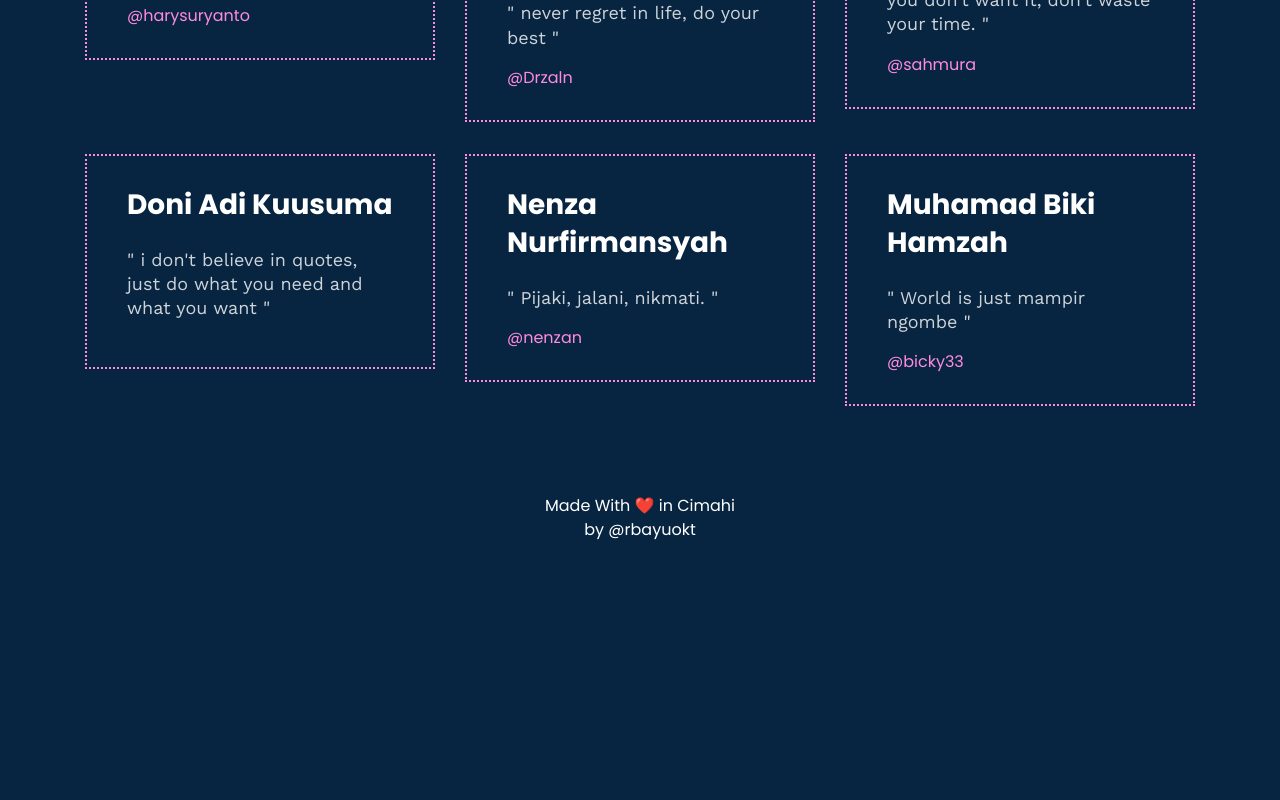
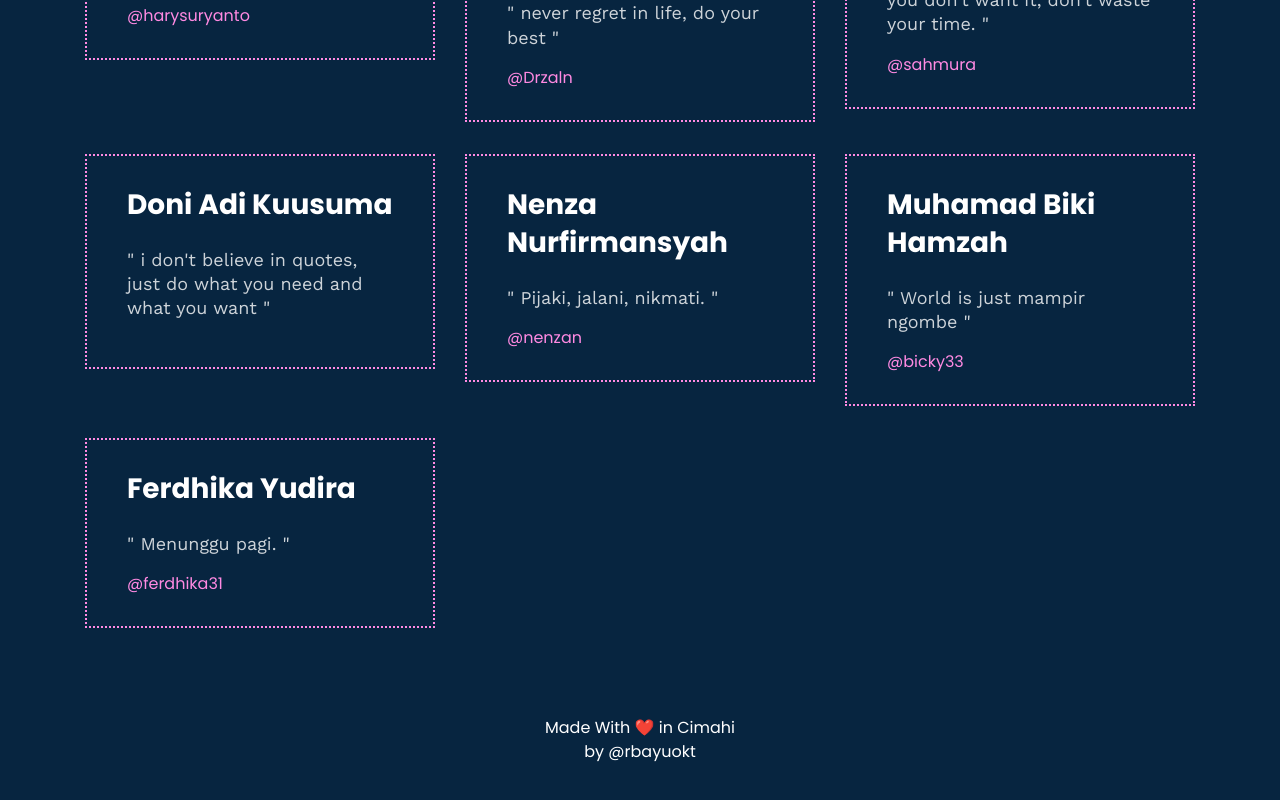
Before and after one commit to rbayuokt/learn-open-source, a React (Create React App) app: page / in a window 1280 px wide. Shown: the part 828-1628 px from the top of the page. Before the commit the page ends 1410 px from the top, so only its background shows below. Built offline with nearby package versions, Linux system fonts and the light colour scheme.

Commit message:
:sparkles: add data

```diff
--- a/src/data.js
+++ b/src/data.js
@@ -53,6 +53,12 @@ export const members = [
         "link": "https://github.com/bicky33/",
         "linkText": "@bicky33"
      },
+     {
+        "name" : "Ferdhika Yudira",
+        "quotes" : "Menunggu pagi.",
+        "link": "https://github.com/ferdhika31",
+        "linkText": "@ferdhika31"
+     },
 ]
 
 /**
```
